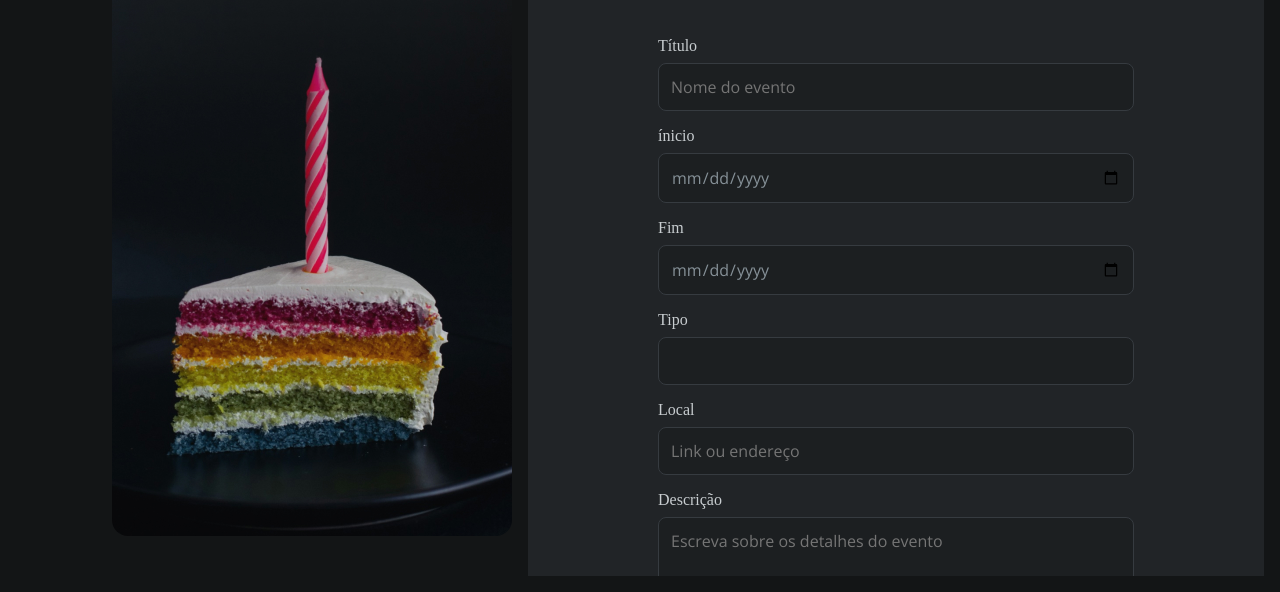
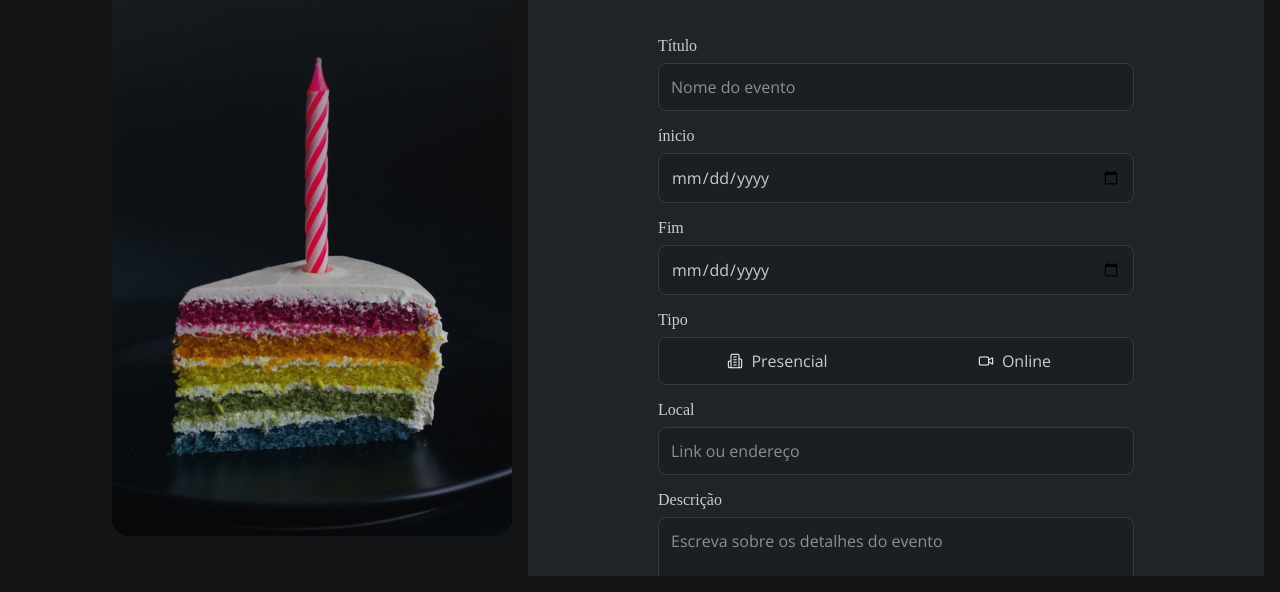
Before and after one commit to Sales3p/Formulario-de-convite, a plain HTML site: page index.html in a window 1280 px wide. Shown: the part 208-800 px from the top of the page. Drawn offline with nearby package versions, Linux system fonts and the light colour scheme.

Commit message:
2 commit

```diff
--- a/index.html
+++ b/index.html
@@ -40,6 +40,7 @@
               <input type="text" name="title-event" id="title-event" placeholder="Nome do evento">
             </div>
 
+            <div class="wrap">
               <div class="input-wrapper">
                 <label for="date-in-event">ínicio</label>
                 <input type="date" name="date-in-event" id="date-in-event">
@@ -49,14 +50,28 @@
                 <label for="date-end-event">Fim</label>
                 <input type="date" name="date-end-event" id="date-end-event">
               </div>
-            <div class="select-wrapper">
+
+              <div class="input-wrapper">
                 <label for="type-event">Tipo</label>
-              <input type="" name="type-event" id="type-event">
+                <div class="radio-wrapper">
+                  <div class="radio-inner">
+                    <input type="radio" name="type-event" value="present" id="present" checked>
+                    <span id="pres"></span>
+                    <p for="present">Presencial</p>
+                  </div>
+
+                  <div class="radio-inner">
+                    <input type="radio" name="type-event" value="online" id="online">
+                    <span id="onl"></span>
+                    <p for="online">Online</p>
+                  </div>
+                </div>
               </div>
 
               <div class="input-wrapper">
                 <label for="loc-event">Local</label>
                 <input type="text" name="loc-event" id="loc-event" placeholder="Link ou endereço">
+              </div>
             </div>
 
             <div class="textarea-wrapper">
@@ -66,6 +81,16 @@
 
           </fieldset>
 
+          <fieldset class="personalize">
+
+            <div id="title-personalize">
+              <img src="assets/icons/paintbrush-vertical.svg" alt="icone de pincel">
+              <legend>Sobre o evento</legend>
+            </div>
+
+
+          </fieldset>
+
         </form>
       </div>
     </main>
--- a/style/fields/index.css
+++ b/style/fields/index.css
@@ -1,17 +1,2 @@
-input, textarea {
-  appearance: none;
-  width: 100%;
-  border-radius: .5rem;
-
-  background-color: var(--input-base);
-  border: 1px solid var(--input-stroke);
-  color: var(--input-placeholder);
-
-  padding: .75rem;
-  font: var(--body-md);
-}
-
-label {
-  display: block;
-  margin-bottom: .5rem;
-}
+@import url(inputs.css);
+@import url(radio.css);
--- /dev/null
+++ b/style/fields/inputs.css
@@ -0,0 +1,26 @@
+input, textarea {
+  appearance: none;
+  width: 100%;
+  border-radius: .5rem;
+
+  background-color: var(--input-base);
+  border: 1px solid var(--input-stroke);
+
+  padding: .75rem;
+  font: var(--body-md);
+}
+
+::placeholder {
+  color: var(--input-placeholder);
+}
+
+label {
+  display: block;
+  margin-bottom: .5rem;
+}
+
+input:focus,
+textarea:focus {
+  outline: .125rem solid #59B2FF;
+  outline-offset: .1px;
+}
--- /dev/null
+++ b/style/fields/radio.css
@@ -0,0 +1,61 @@
+.radio-wrapper {
+  display: grid;
+  grid-template-columns: repeat(auto-fit, minmax(1rem, 1fr));
+
+  background-color: var(--input-base);
+  border: 1px solid var(--input-stroke);
+  color: var(--input-placeholder);
+
+  border-radius: .5rem;
+  font: var(--body-md);
+}
+
+.radio-inner {
+  display: flex;
+  justify-items: center;
+  align-items: center;
+  justify-content: center;
+  gap: .5rem;
+  padding-block: .625rem;
+  padding-inline: 1rem;
+  border: .125rem solid var(--input-base);
+  border-radius: .5rem;
+
+  position: relative;
+
+  & input,
+  & input:focus,
+  & input:hover  {
+    all: unset;
+    position: absolute;
+    inset: 0;
+  }
+
+  & #pres {
+    background-image: url(../../assets/icons/building-2.svg);
+    background-size: cover;
+    width: 1rem;
+    height: 1rem;
+  }
+
+  & #onl {
+    background-image: url(../../assets/icons/video.svg);
+    background-size: cover;
+    width: 1rem;
+    height: 1rem;
+  }
+
+  &:hover, &:focus-within {
+    background-color: var(--shape-hover);
+    border-radius: .5rem;
+    border: .125rem solid var(--input-base);
+
+    & #pres {
+      background-image: url(../../assets/icons/building-2-hover.svg);
+    }
+
+    & #onl {
+     background-image: url(../../assets/icons/video-hover.svg);
+    }
+  }
+}
--- a/style/forms.css
+++ b/style/forms.css
@@ -24,3 +24,9 @@ legend {
     height: 1.5rem;
   }
 }
+
+.wrap {
+  display: grid;
+  grid-template-columns: repeat(auto-fit, minmax(17rem, 1fr));
+  gap: 1rem;
+}
```
Also changed, not shown: assets/icons/building-2-hover.svg (added), assets/icons/video-hover.svg (added), style/inputs.css (deleted). Lines whose indentation alone changed are shown as unchanged.
